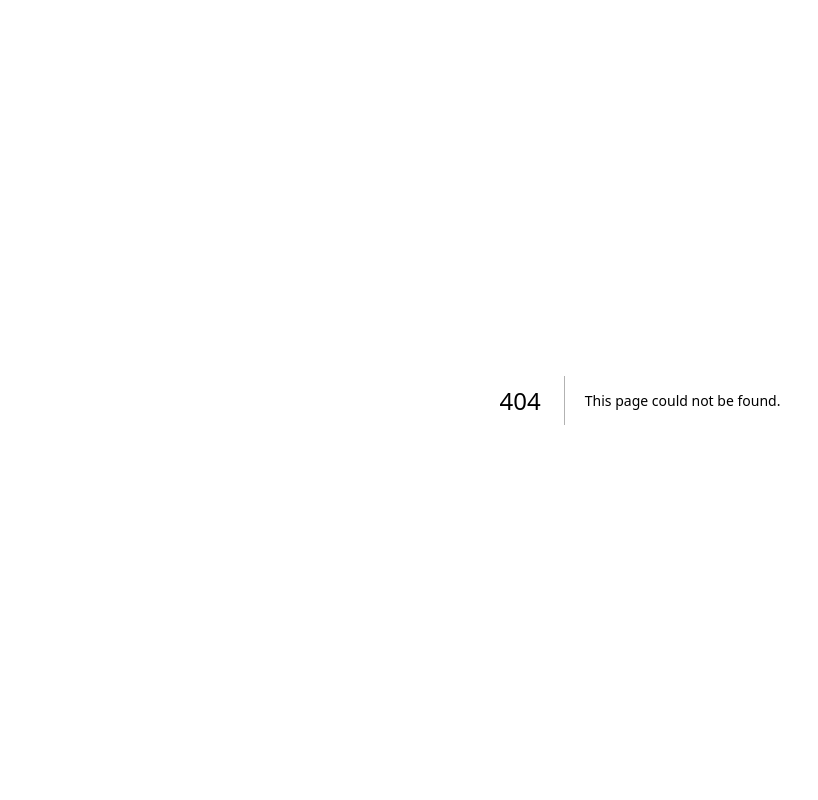
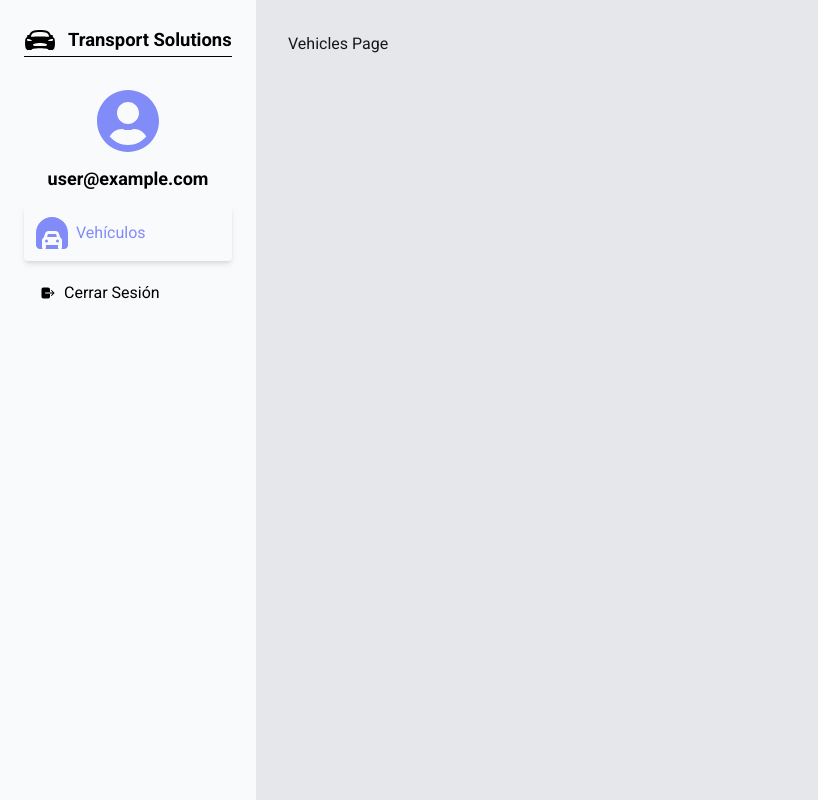
Before and after one commit to ecc97/prueba-next14, a Next.js app: page /dashboard/vehicles in a window 1280 px wide. Before the commit this address had no page. Shown: the whole page, without its empty margins (0-818 px from the left). Built offline with nearby package versions, Linux system fonts and the light colour scheme; no server answers; sample sign-in values are in the browser's storage.

Commit message:
feat: sidebar in the page vehicles with signout

```diff
--- /dev/null
+++ b/src/app/(main)/(private)/dashboard/vehicles/page.tsx
@@ -0,0 +1,7 @@
+import React from 'react'
+
+export default function VehiclesPage() {
+  return (
+    <h1>Vehicles Page</h1>
+  )
+}
--- a/src/components/ui/layout/LayoutPrivate.tsx
+++ b/src/components/ui/layout/LayoutPrivate.tsx
@@ -1,5 +1,5 @@
 'use client'
-import Aside from "../organisms/aside/Aside";
+import Header from "../organisms/header/Header";
 interface ILayoutProps {
     children: React.ReactNode;
 }
@@ -7,7 +7,7 @@ interface ILayoutProps {
 export default function Layout({ children }: ILayoutProps) {
     return (
         <div className="flex h-screen">
-            <Aside />
+            <Header variant="primary" />
             <main className="flex flex-col flex-1 p-8 overflow-auto bg-gray-200">
                 {children}
             </main>
--- a/src/components/ui/organisms/aside/Aside.tsx
+++ b/src/components/ui/organisms/aside/Aside.tsx
@@ -3,31 +3,37 @@ import React from 'react'
 import Link from 'next/link'
 import Button from '../../atoms/button/Button'
 import { usePathname } from 'next/navigation'
-import { signOut } from 'next-auth/react'
+import { FaUserCircle } from "react-icons/fa";
 import { IoLogOut } from'react-icons/io5'
-import { LuFolderOpen } from "react-icons/lu";
+import { FaCarTunnel } from "react-icons/fa6";
 
-export default function Aside() {
+interface AsideProps {
+    user: string | null,
+    signOut: () => void,
+}
+
+export default function Aside({user, signOut} : AsideProps) {
     const pathname = usePathname()
 
-    const handleSignOut = () => {
-        signOut()
-    }
 
     return (
-        <aside className="flex flex-col h-full w-64 py-14">
-            <nav className="flex-col">
+        <aside className="flex flex-col h-full flex-1 mt-8">
+            <div className="flex flex-col items-center gap-3 justify-center">
+                <FaUserCircle className="w-16 h-16 text-indigo-400" />
+                <span className="text-lg font-semibold">{user}</span>
+            </div>
+            <nav className="mt-3">
                 <ul className="space-y-2">
                     <li className='w-full'>
-                        <Link href="/dashboard/projects" className={`flex items-center gap-2 p-3 rounded hover:bg-gray-100 ${pathname.includes('/dashboard/projects')? 'bg-gray-200' : ''}`}>
-                            <LuFolderOpen />
-                            Proyectos
+                        <Link href="/dashboard/projects" className={`flex items-center gap-2 p-3 rounded hover:bg-gray-100 ${pathname.includes('/dashboard/vehicles')? 'text-indigo-400 shadow-md' : ''}`}>
+                            <FaCarTunnel className='w-8 h-8'/>
+                            Vehículos
                         </Link>
                     </li>
                 </ul>
             </nav>
-            <div className="mt-1">
-                <Button type='button' onClick={handleSignOut} className="w-full flex items-center gap-2 border-white hover:bg-gray-100 p-3 rounded-xl">
+            <div className="mt-3    ">
+                <Button type='button' onClick={signOut} className="w-full flex items-center gap-2 border-white hover:bg-gray-100 p-3 rounded-xl">
                     <IoLogOut />
                     Cerrar Sesión
                 </Button>
--- a/src/components/ui/organisms/header/Header.scss
+++ b/src/components/ui/organisms/header/Header.scss
@@ -1,11 +1,15 @@
 header {
     display: flex;
+    flex-direction: column;
+    padding: 1.5rem;
 
     &.primary {
-        background-color: rgba(200, 224, 255, 1);
+        background-color: #f9fafb;;
     }
 
-    &.secondary {
-        background-color: #f9fafb;
+    h1 {
+        font-size: 1.15rem;
+        text-align: center;
     }
+
 }
--- a/src/components/ui/organisms/header/Header.tsx
+++ b/src/components/ui/organisms/header/Header.tsx
@@ -1,72 +1,29 @@
 import React from 'react'
-import Navbar from '../navbar/Navbar'
-import Button from '../../atoms/button/Button'
-import Link from 'next/link'
 import { useSession, signOut } from 'next-auth/react'
-import { FaUserCircle } from 'react-icons/fa'
+import Aside from '../aside/Aside';
+import { IoCarSport } from "react-icons/io5";
 import './Header.scss'
 
 interface HeaderProps {
   variant?: 'primary' | 'secondary'
 }
 
-export default function Header({variant}: HeaderProps) {
-  const {data} = useSession()
-  const [isOpenDropdown, setIsOpenDropdown] = React.useState(false);
-  const toggleDropdown = () => setIsOpenDropdown(!isOpenDropdown);
+export default function Header({ variant }: HeaderProps) {
+  const { data } = useSession()
+  const user = data?.user.email
+
+  const handleSignOut = () => {
+    signOut()
+}
 
   return (
-    <header className={`py-6 justify-between items-center gap-3 ${data ? variant = 'secondary' : variant}`}>
-      <div className='px-2'>
-        <Link href='/'>
-          <h1 className="text-2xl text-slate-900 font-bold">VolunteerConnect</h1>
-        </Link>
+    <header className={`header py-6 w-64 ${variant} text-black`}>
+      <div className='flex items-center gap-3'>
+        <IoCarSport className='w-8 h-8' />
+        <h1 className='font-bold'>Transport Solutions</h1>
       </div>
-      {data ? (
-        <Navbar className='w-full'>
-          <h3 className="text-2xl text-slate-900 font-bold">Dashboard de Proyectos</h3>
-          <div className='flex gap-3'>
-            <Button variant='primary'>Descargar Reporte</Button>
-            <Button variant='primary'>Nuevo Proyecto</Button>
-            <div className="relative">
-              <button
-                onClick={toggleDropdown}
-                className="flex items-center gap-2 p-2 rounded-full"
-              >
-                {data.user.photo ? (
-                  <img src={data.user.photo} width={35} height={35} className='rounded-full'/>
-                ) : (
-                  <FaUserCircle size={24} />
-                )}
-                <span>{data.user?.email}</span>
-              </button>
-              {isOpenDropdown && (
-                <div className="absolute right-0 mt-2 w-48 bg-white rounded-md shadow-lg py-2 z-20">
-                  <Link href="/profile" className="block px-4 py-2 text-gray-700 hover:bg-gray-100">
-                    Mi Perfil
-                  </Link>
-                  <button
-                    onClick={() => signOut()}
-                    className="block w-full text-left px-4 py-2 text-gray-700 hover:bg-gray-100"
-                  >
-                    Cerrar sesión
-                  </button>
-                </div>
-              )}
-            </div>
-          </div>
-        </Navbar>
-      ): (
-        <Navbar className='px-2'>
-          <Link href='/login'>
-            <Button variant='secondary'>Iniciar sesión</Button>
-          </Link>
-          <Link href='/register'>
-            <Button variant='primary'>Registrate</Button>
-          </Link>
-        </Navbar>
-      )}
-
+      <hr className='border-black'/>
+      <Aside user={user!} signOut={handleSignOut} />
     </header>
   )
 }
```
